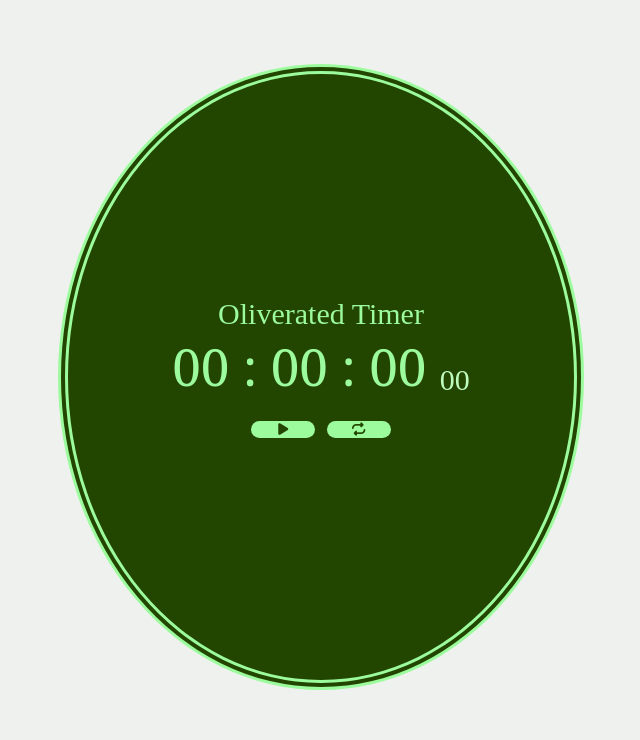
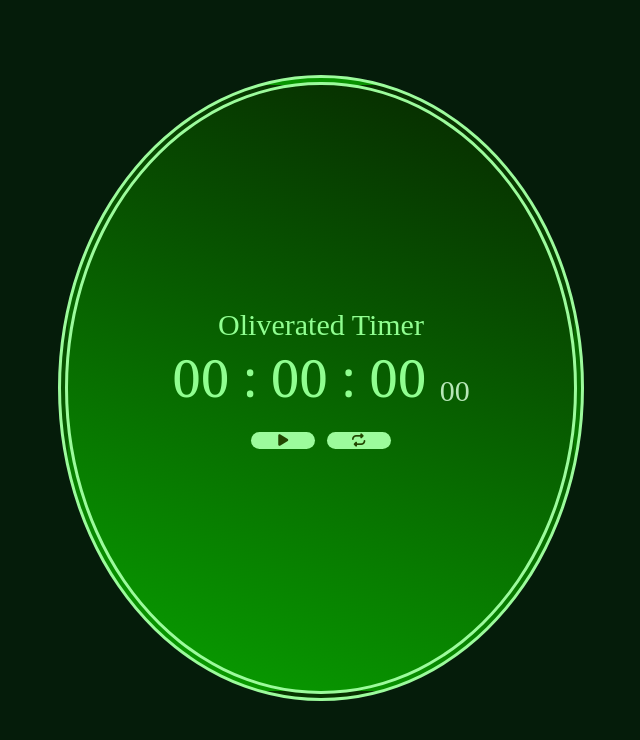
Before and after one commit to Oliverated/stop-watch, a plain HTML site: page index.html in a window 1280 px wide. Shown: the whole page, without its empty margins (319-959 px from the left). Drawn offline with Linux system fonts and the light colour scheme.

Commit message:
changed the bg color

```diff
--- a/style.css
+++ b/style.css
@@ -1,17 +1,19 @@
 body {
-    background-color: #002d0911;
+    background-color: #051c0a;
+    text-align: center;
+    align-content: center;
+    height: 95vh;
   }
   .watch-block {
     text-align: center;
     align-content: center;
-    background-color: #224500;
-    color: #9cfb9c;
+    background-image:linear-gradient(200deg, #072500, #08a200) ;
+    color: #90fe90;
     width: 30%;
     height: 60vh;
     border-radius: 50%;
     border: 10px double #9cfb9c;
     margin: auto;
-    margin-top: 5dvw;
     padding: 5%;
   }
 
@@ -37,7 +39,7 @@ body {
 
   .mili-secs{
     font-size: 30px;
-    color: #befbbe;
+    color: #b7e7b7;
   }
 
   .controls button {
```
